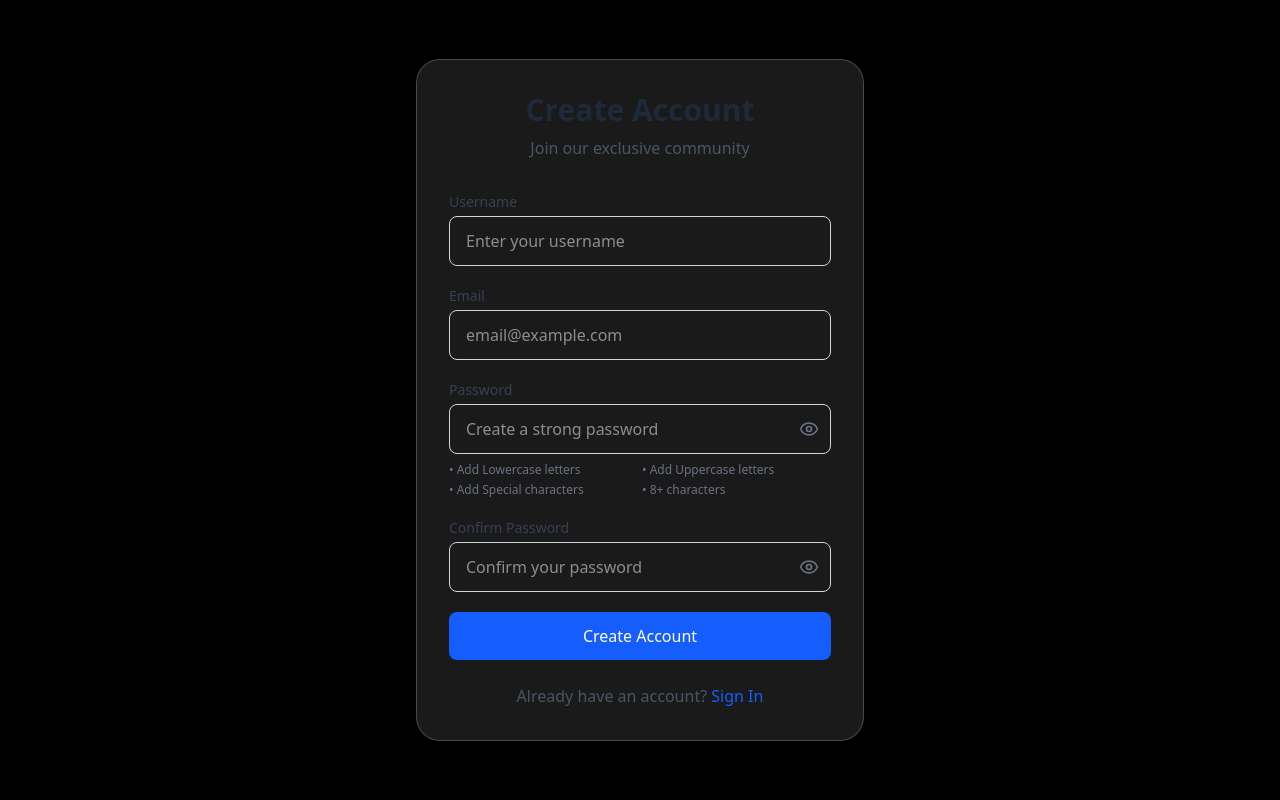
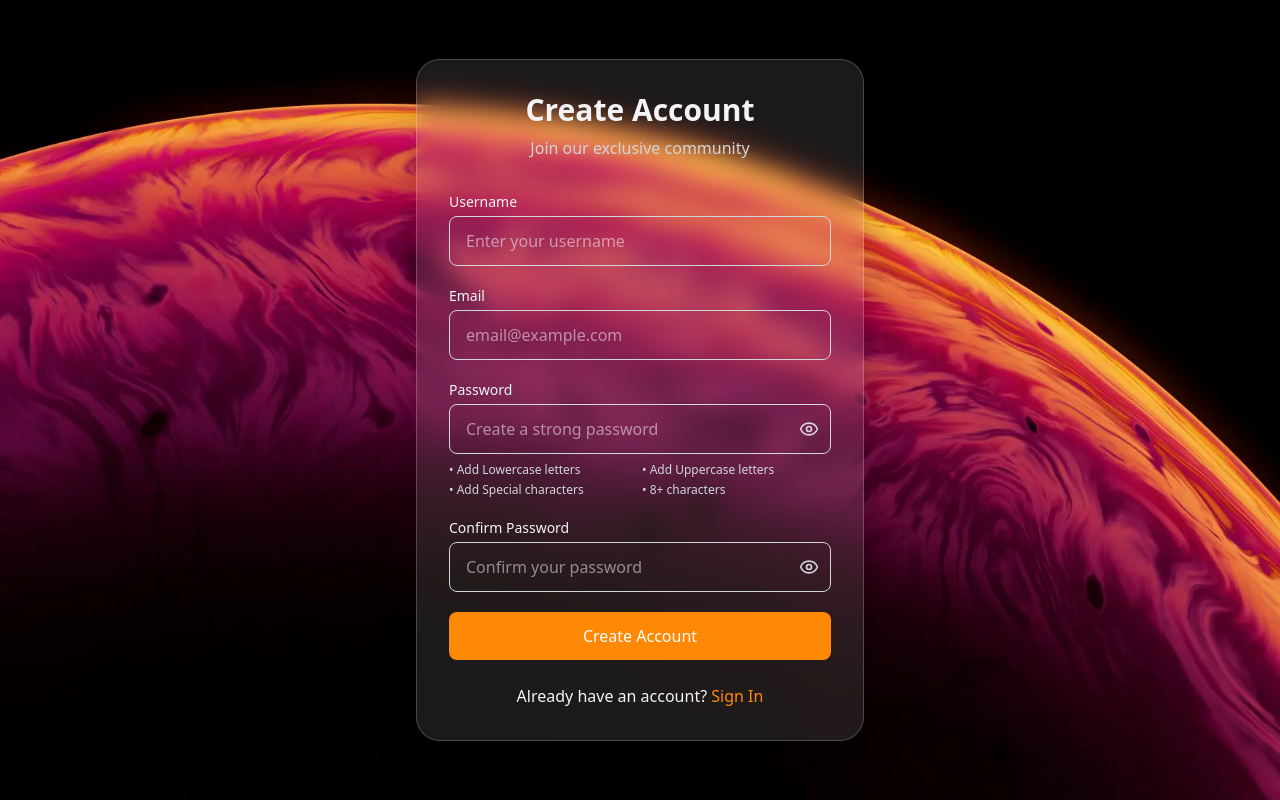
Before and after one commit to De-Silva-Madhushankha/SpiritX_Web_Wizards_01, a React (Vite) app in the folder client/: page / in a window 1280 px wide. Built offline with nearby package versions, Linux system fonts and the light colour scheme; no server answers.

Commit message:
Username validation

```diff
--- a/client/src/pages/SignUp.jsx
+++ b/client/src/pages/SignUp.jsx
@@ -1,4 +1,4 @@
-import React, { useState } from 'react';
+import React, { useState, useRef } from 'react';
 import { useDispatch } from 'react-redux';
 import { registerUser } from '../features/auth/authActions';
 import { useNavigate } from 'react-router-dom';
@@ -8,6 +8,7 @@ import { toast } from 'react-toastify';
 const SignUp = () => {
   const dispatch = useDispatch();
   const navigate = useNavigate();
+  const usernameCheckTimeoutRef = useRef(null);
 
   const [userData, setUserData] = useState({
     username: '',
@@ -28,22 +29,51 @@ const SignUp = () => {
       [id]: value,
     });
 
-    // Validate in real-time
+    // Username validation
+    // For username, use debouncing to avoid too many API calls
+    if (id === 'username') {
+      // Clear any existing timeout
+      if (usernameCheckTimeoutRef.current) {
+        clearTimeout(usernameCheckTimeoutRef.current);
+      }
+
+      // Set basic validation immediately
+      let tempErrors = { ...errors };
+      if (value.length < 8) {
+        tempErrors.username = 'Username must be at least 8 characters long';
+        setErrors(tempErrors);
+      } else {
+        // Check availability after typing stops for 500ms
+        usernameCheckTimeoutRef.current = setTimeout(async () => {
+          if (value.length >= 8) {
+            try {
+              const isAvailable = await checkUsernameAvailability(value);
+              if (!isAvailable) {
+                setErrors({
+                  ...errors,
+                  username: 'Username is already taken'
+                });
+              } else {
+                const newErrors = { ...errors };
+                delete newErrors.username;
+                setErrors(newErrors);
+              }
+            } catch (error) {
+              console.error('Error checking username:', error);
+            }
+          }
+        }, 500); // 500ms delay
+      }
+    } else {
+      // Validate other fields in real-time
       validateForm(id, value);
+    }
   };
 
+
   // Real-time validation logic
-  const validateForm = (id, value) => {
+  const validateForm = async (id, value) => {
     let tempErrors = { ...errors };
-
-    // Username validation
-    if (id === 'username') {
-      if (value.length < 8) {
-        tempErrors.username = 'Username must be at least 8 characters long';
-      } else {
-        delete tempErrors.username;
-      }
-    }
 
     // Email validation
     if (id === 'email') {
@@ -80,6 +110,16 @@ const SignUp = () => {
       }
     }
     setErrors(tempErrors);
+  };
+
+  const checkUsernameAvailability = async (username) => {
+    try {
+      const response = await axios.get(`/api/users/check-username?username=${username}`);
+      return response.data.available; //API returns { available: true/false }
+    } catch (error) {
+      toast.error('Error checking username availability');
+      return false; // Assume username is taken if there's an error
+    }
   };
 
   const evaluatePasswordStrength = (password) => {
@@ -165,18 +205,18 @@ const SignUp = () => {
         backgroundSize: "cover",
         backgroundPosition: "center"
       }}>
-      <div className="absolute inset-0 bg-black bg-opacity-50 backdrop-filter backdrop-blur-sm"></div>
+
       <div className="relative bg-white/10 p-8 rounded-3xl backdrop-filter backdrop-blur-md border border-white/20 shadow-2xl w-full max-w-md z-10 text-white">
         <div className="mb-8 text-center">
-          <h2 className="text-3xl font-bold text-gray-800">Create Account</h2>
-          <p className="text-gray-600 mt-2">Join our exclusive community</p>
+          <h2 className="text-3xl font-bold text-gray-100">Create Account</h2>
+          <p className="text-gray-300 mt-2">Join our exclusive community</p>
         </div>
 
         <form onSubmit={handleSubmit}>
           <div className="space-y-5">
             {/* Username Field */}
             <div>
-              <label htmlFor="username" className="block text-sm font-medium text-gray-700 mb-1">Username</label>
+              <label htmlFor="username" className="block text-sm font-medium text-gray-100 mb-1">Username</label>
               <input
                 id="username"
                 type="text"
@@ -190,7 +230,7 @@ const SignUp = () => {
 
             {/* Email Field */}
             <div>
-              <label htmlFor="email" className="block text-sm font-medium text-gray-700 mb-1">Email</label>
+              <label htmlFor="email" className="block text-sm font-medium text-gray-100 mb-1">Email</label>
               <input
                 id="email"
                 type="email"
@@ -204,7 +244,7 @@ const SignUp = () => {
 
             {/* Password Field */}
             <div>
-              <label htmlFor="password" className="block text-sm font-medium text-gray-700 mb-1">Password</label>
+              <label htmlFor="password" className="block text-sm font-medium text-gray-100 mb-1">Password</label>
               <div className="relative">
                 <input
                   id="password"
@@ -217,7 +257,7 @@ const SignUp = () => {
                 <button
                   type="button"
                   onClick={togglePasswordVisibility}
-                  className="absolute inset-y-0 right-0 pr-3 flex items-center text-gray-500 hover:text-gray-700 transition-colors"
+                  className="absolute inset-y-0 right-0 pr-3 flex items-center text-gray-300 hover:text-gray-100 transition-colors"
                 >
                   {passwordVisible ? <EyeOff size={20} /> : <Eye size={20} />}
                 </button>
@@ -243,16 +283,16 @@ const SignUp = () => {
 
               {/* Password Requirements */}
               <div className="mt-2 grid grid-cols-2 gap-1">
-                <p className={`text-xs ${/[a-z]/.test(userData.password) ? 'text-green-600' : 'text-gray-500'}`}>• Add Lowercase letters</p>
-                <p className={`text-xs ${/[A-Z]/.test(userData.password) ? 'text-green-600' : 'text-gray-500'}`}>• Add Uppercase letters</p>
-                <p className={`text-xs ${/[!@#$%^&*(),.?":{}|<>]/.test(userData.password) ? 'text-green-600' : 'text-gray-500'}`}>• Add Special characters</p>
-                <p className={`text-xs ${userData.password.length >= 8 ? 'text-green-600' : 'text-gray-500'}`}>• 8+ characters</p>
+                <p className={`text-xs ${/[a-z]/.test(userData.password) ? 'text-green-600' : 'text-gray-300'}`}>• Add Lowercase letters</p>
+                <p className={`text-xs ${/[A-Z]/.test(userData.password) ? 'text-green-600' : 'text-gray-300'}`}>• Add Uppercase letters</p>
+                <p className={`text-xs ${/[!@#$%^&*(),.?":{}|<>]/.test(userData.password) ? 'text-green-600' : 'text-gray-300'}`}>• Add Special characters</p>
+                <p className={`text-xs ${userData.password.length >= 8 ? 'text-green-600' : 'text-gray-300'}`}>• 8+ characters</p>
               </div>
             </div>
 
             {/* Confirm Password Field */}
             <div>
-              <label htmlFor="confirmPassword" className="block text-sm font-medium text-gray-700 mb-1">Confirm Password</label>
+              <label htmlFor="confirmPassword" className="block text-sm font-medium text-gray-100 mb-1">Confirm Password</label>
               <div className="relative">
                 <input
                   id="confirmPassword"
@@ -265,7 +305,7 @@ const SignUp = () => {
                 <button
                   type="button"
                   onClick={toggleConfirmPasswordVisibility}
-                  className="absolute inset-y-0 right-0 pr-3 flex items-center text-gray-500 hover:text-gray-700 transition-colors"
+                  className="absolute inset-y-0 right-0 pr-3 flex items-center text-gray-300 hover:text-gray-100 transition-colors"
                 >
                   {confirmPasswordVisible ? <EyeOff size={20} /> : <Eye size={20} />}
                 </button>
@@ -278,8 +318,8 @@ const SignUp = () => {
               type="submit"
               disabled={isSubmitting || Object.keys(errors).length > 0}
               className={`w-full py-3 rounded-lg font-medium text-white transition-all duration-300 ${isSubmitting || Object.keys(errors).length > 0
-                ? 'bg-blue-400 cursor-not-allowed'
-                : 'bg-blue-600 hover:bg-blue-700 hover:shadow-lg'
+                ? 'bg-orange-400 cursor-not-allowed'
+                : 'bg-orange-400 hover:bg-orange-700 hover:shadow-lg'
                 }`}
             >
               {isSubmitting ? 'Creating Account...' : 'Create Account'}
@@ -289,9 +329,9 @@ const SignUp = () => {
 
         {/* Sign In Link */}
         <div className="mt-6 text-center">
-          <p className="text-gray-600">
+          <p className="text-gray-100">
             Already have an account?{' '}
-            <a href="/login" className="text-blue-600 hover:text-blue-800 font-medium">
+            <a href="/login" className="text-orange-400 hover:text-orange-500 font-medium">
               Sign In
             </a>
           </p>
```
Lines whose indentation alone changed are shown as unchanged.
